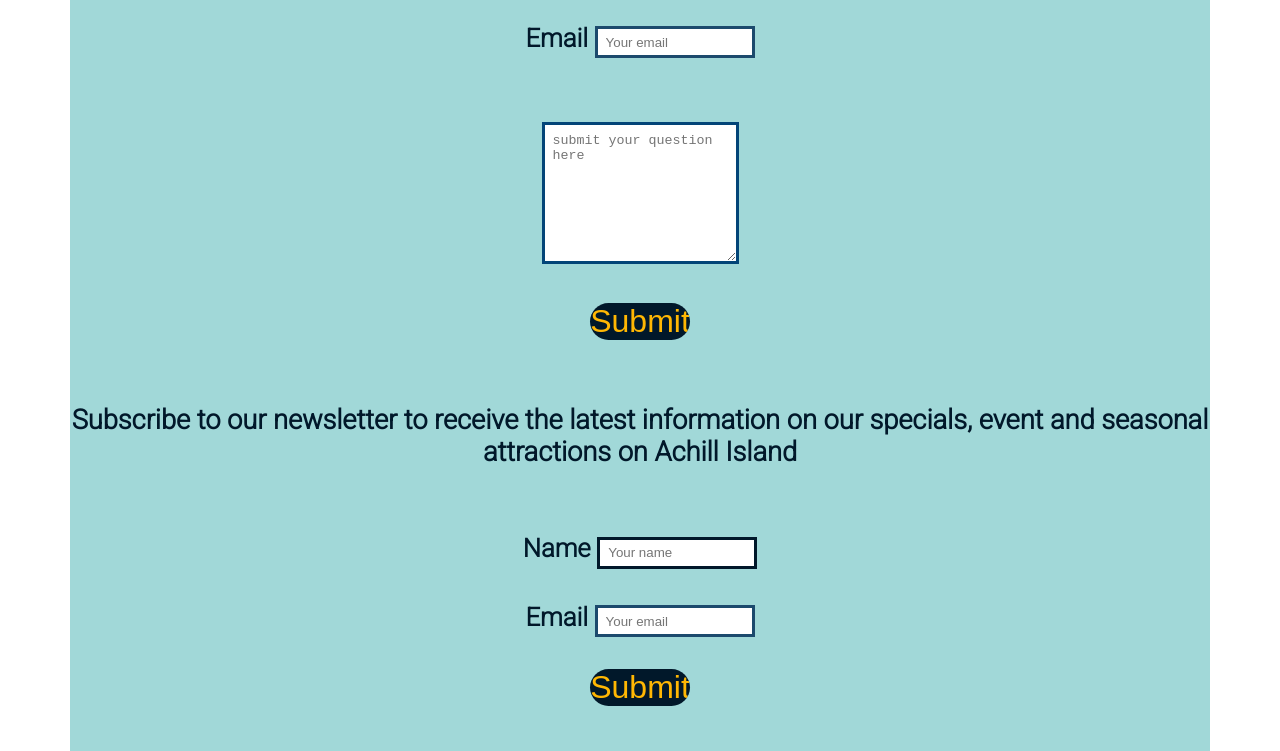
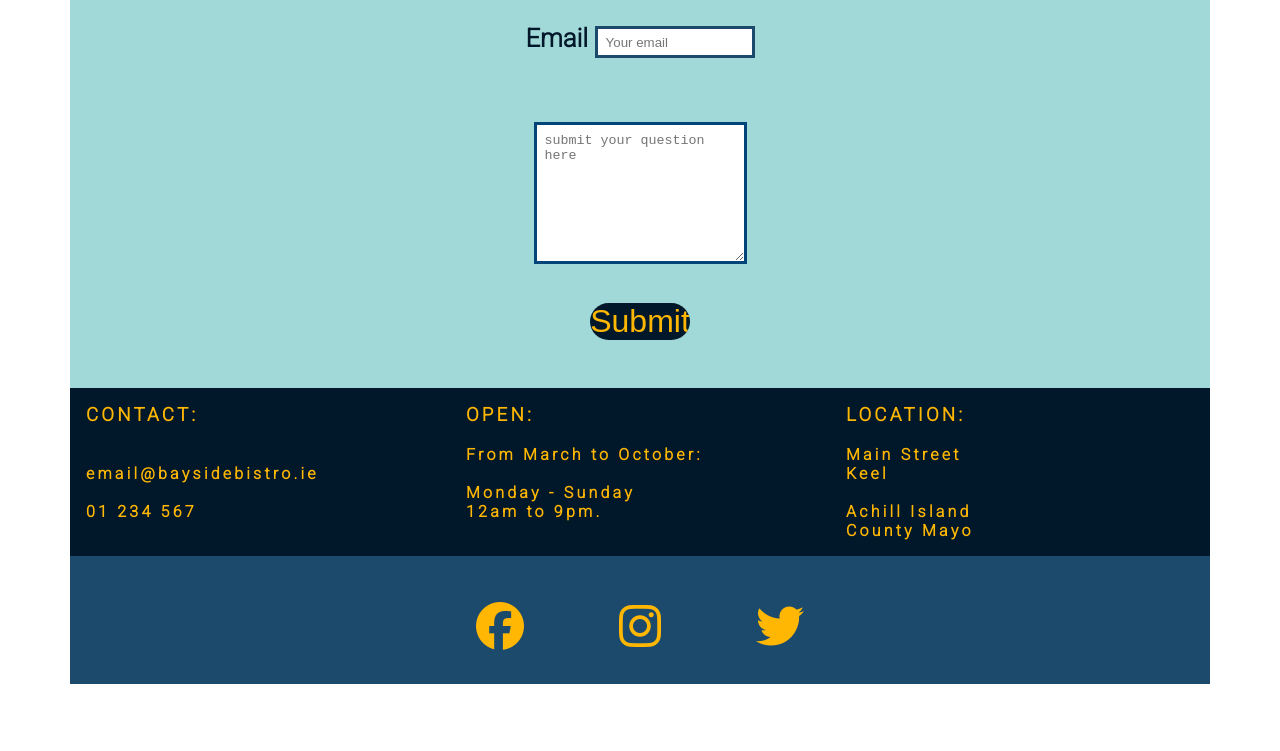
Before and after one commit to jjanczynska/bayside-bistro, a plain HTML site: page contact-us.html in a window 1280 px wide. Shown: the part 520-1271 px from the top of the page. After the commit the page ends 1215 px from the top, so only its background shows below. Drawn offline with Linux system fonts and the light colour scheme.

Commit message:
Remove a second section from contact-us.html- deemed unnecessary

```diff
--- a/contact-us.html
+++ b/contact-us.html
@@ -41,19 +41,19 @@
             <br>
             <fieldset>
                 <div>
-                    <label for="name-field">Name</label>
-                    <input type="text" name="full_name" placeholder="Your name" required>
+                    <label for="full_name">Name</label>
+                    <input id="full_name" type="text" name="full_name" placeholder="Your name" required>
                 </div>
                 <br>
                 <div>
-                    <label for="email-field">Email</label>
-                    <input type="email" name="email" placeholder="Your email" required>
+                    <label for="email">Email</label>
+                    <input id="email" type="email" name="email" placeholder="Your email" required>
                 </div>
             </fieldset>
             <br>
             <fieldset>
                 <br>
-                <textarea id="feedback" rows="8" cols="auto" name="query"
+                <textarea id="feedback" rows="8" cols="22" name="query"
                     placeholder="submit your question here"></textarea>
             </fieldset>
             <br>
@@ -61,28 +61,6 @@
                 <input type="submit" name="form" value="Submit" class="button">
             </fieldset>
         </form>
-        <br>
-        <br>
-        <h4>Subscribe to our newsletter to receive the latest information on our specials, event and seasonal
-            attractions on Achill Island</h4>
-        <br>
-        <form action="email@baysidebistro.ie" method="post"></form>
-        <br>
-        <fieldset>
-            <div>
-                <label for="name-field">Name</label>
-                <input type="text" name="full_name" placeholder="Your name" required>
-            </div>
-            <br>
-            <div>
-                <label for="email-field">Email</label>
-                <input type="email" name="email" placeholder="Your email" required>
-            </div>
-        </fieldset>
-        <br>
-        <fieldset>
-            <input type="submit" name="form" value="Submit" class="button">
-        </fieldset>
     </section>
     <section class="lower">
         <div class="box-details">
@@ -128,12 +106,11 @@
             </li>
             <li>
                 <a href="https://www.instagram.com" target="_blank" rel="noopener"
-                    aria-label="Find us on Instagram (link opens in a new tab)"><i
-                        class="fa-brands fa-instagram"></i></a>
+                    aria-label="Find us on Instagram (link opens in a new tab)"><i class="fa-brands fa-instagram"></i></a>
             </li>
             <li>
-                <a href="https://www.twitter.com" target="_blank" rel="noopener"
-                    aria-label="Follow us on Twitter (link opens in a new tab)"><i class="fa-brands fa-twitter"></i></a>
+                <a href="https://www.twitter.com" target="_blank" rel="noopener" aria-label="Follow us on Twitter (link opens in a new tab)">
+                    <i class="fa-brands fa-twitter"></i></a>
             </li>
         </ul>
     </footer>
```
